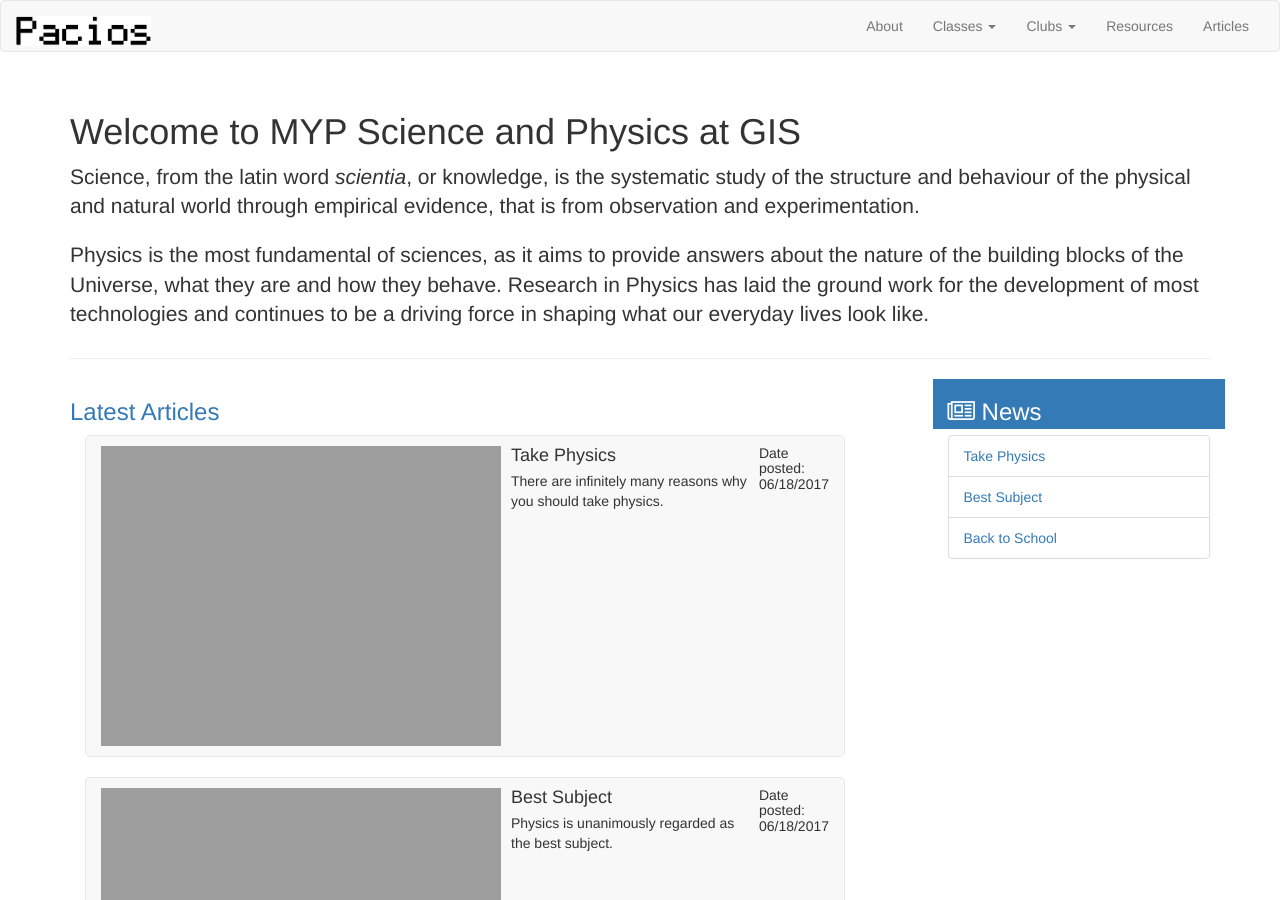
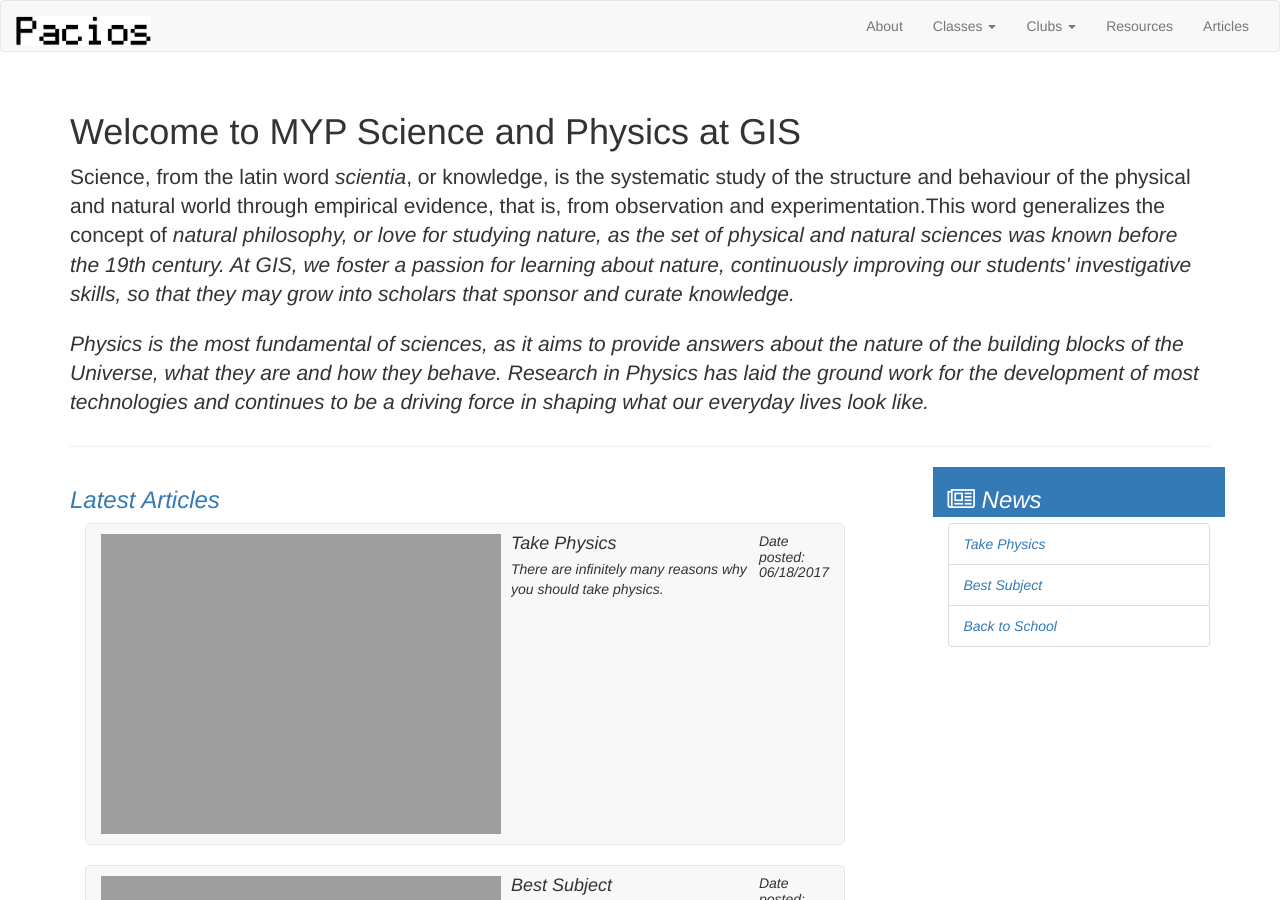
Before and after one commit to RodrigoPacios/mrpacios1, a Jekyll site: the page built from index.html, in a window 1280 px wide and 900 px high. Built offline with Jekyll 4.4.1, drawn with Linux system fonts in a browser that asks for light colours; nearby versions of some CDN libraries.

```diff
--- a/index.html
+++ b/index.html
@@ -5,7 +5,7 @@
 <div class="container">
 	<div class="page-header">
 		<h1>Welcome to MYP Science and Physics at GIS</h1>
-		<p class="lead">Science, from the latin word <i>scientia</i>, or knowledge, is the systematic study of the structure and behaviour of the physical and natural world through empirical evidence, that is from observation and experimentation.</p>
+		<p class="lead">Science, from the latin word <i>scientia</i>, or knowledge, is the systematic study of the structure and behaviour of the physical and natural world through empirical evidence, that is, from observation and experimentation.This word generalizes the concept of <i>natural philosophy<i>, or love for studying nature, as the set of physical and natural sciences was known before the 19th century. At GIS, we foster a passion for learning about nature, continuously improving our students' investigative skills, so that they may grow into scholars that sponsor and curate knowledge.</p>
 		<p class="lead">Physics is the most fundamental of sciences, as it aims to provide answers about the nature of the building blocks of the Universe, what they are and how they behave. Research in Physics has laid the ground work for the development of most technologies and continues to be a driving force in shaping what our everyday lives look like. </p>
 	</div>
 
```
